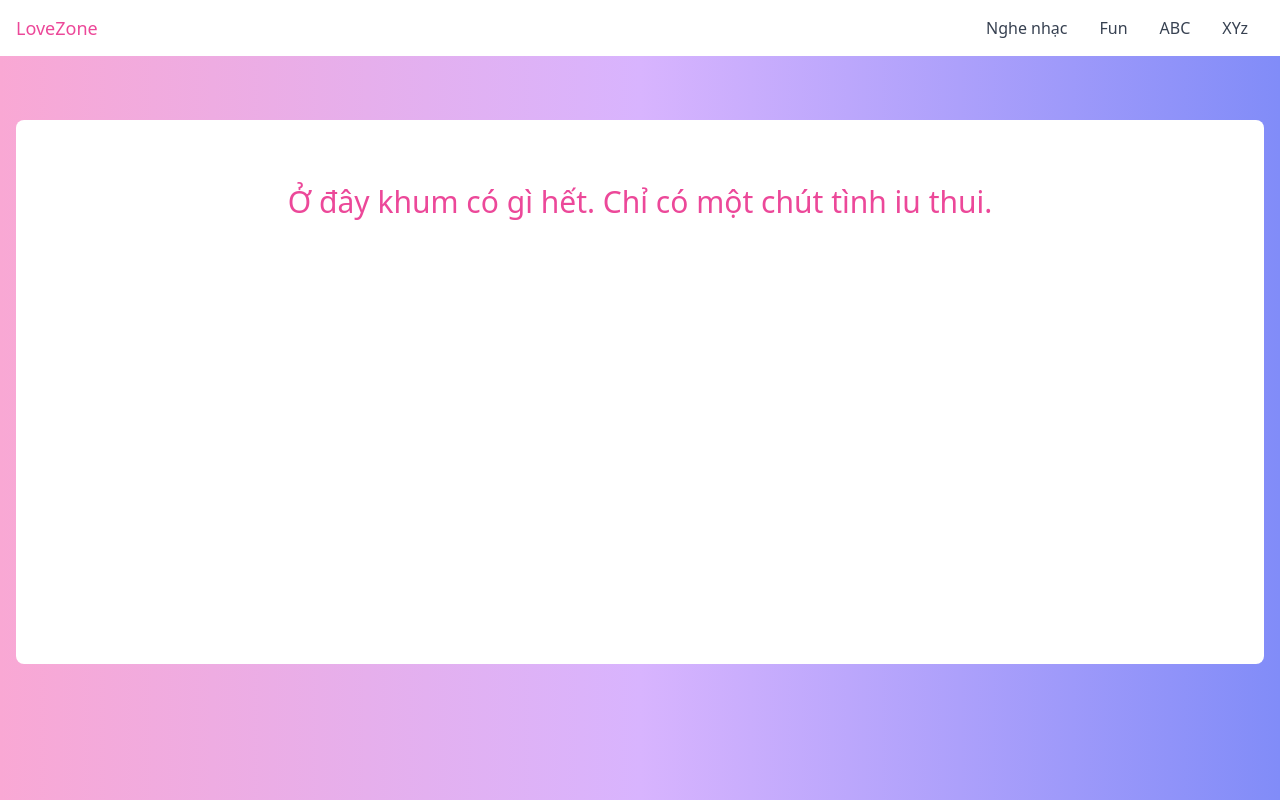
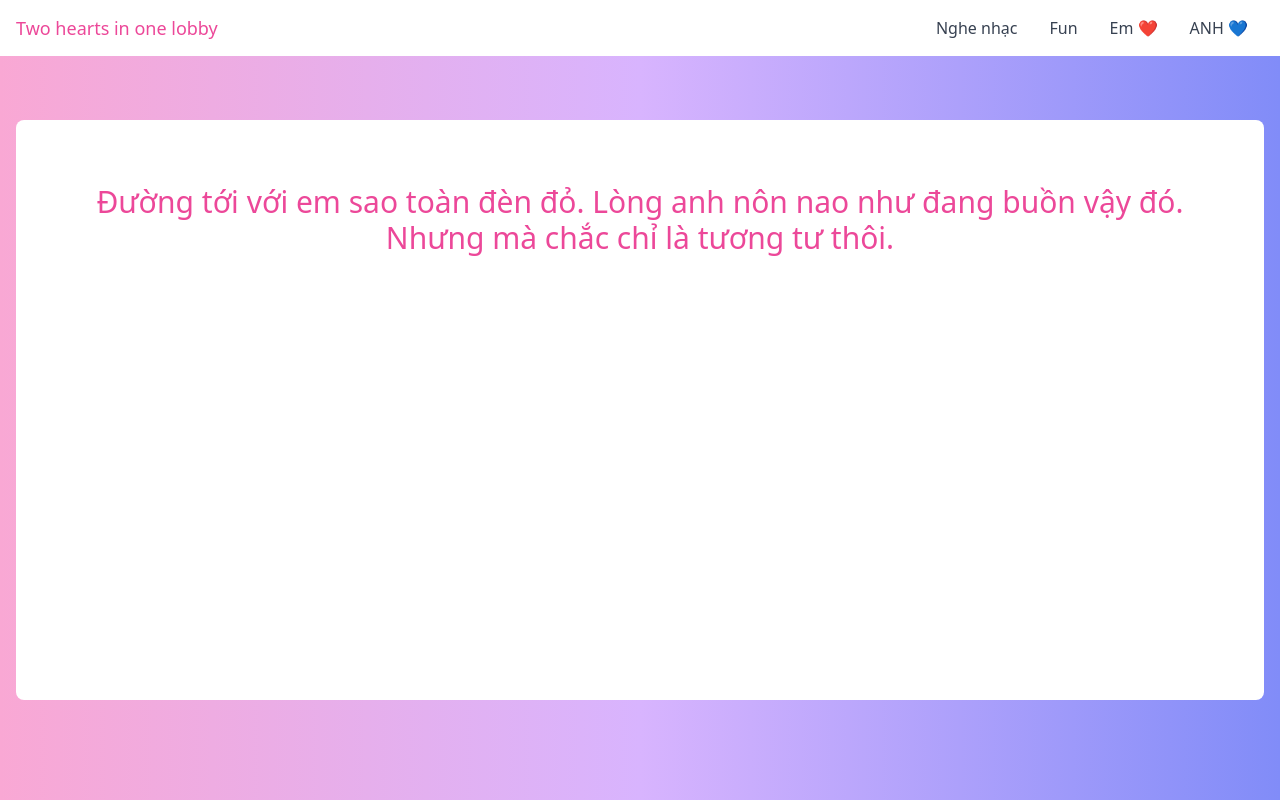
Before and after one commit to truongnguyen0868795985/vy, a React (Create React App) app: page / in a window 1280 px wide. Built offline with nearby package versions, Linux system fonts and the light colour scheme.

Commit message:
Change his status

```diff
--- a/src/App.js
+++ b/src/App.js
@@ -34,7 +34,7 @@ function App() {
           >
             <div>
               <a href="#" className="text-pink-500">
-                LoveZone
+                Two hearts in one lobby
               </a>
             </div>
 
@@ -81,12 +81,12 @@ function App() {
                 </li>
                 <li>
                   <a class="md:p-4 py-2 block hover:text-purple-400" href="#">
-                    ABC
+                    Em ❤
                   </a>
                 </li>
                 <li>
                   <a class="md:p-4 py-2 block hover:text-purple-400" href="#">
-                    XYz
+                    ANH 💙
                   </a>
                 </li>
               </ul>
@@ -108,7 +108,8 @@ function App() {
         "
           >
             <h1 className="text-pink-500 text-3xl text-center mb-5">
-              Ở đây khum có gì hết. Chỉ có một chút tình iu thui.
+              Đường tới với em sao toàn đèn đỏ. Lòng anh nôn nao như đang buồn
+              vậy đó. Nhưng mà chắc chỉ là tương tư thôi.
             </h1>
             <div className="flex justify-center">
               {/* <img
```
